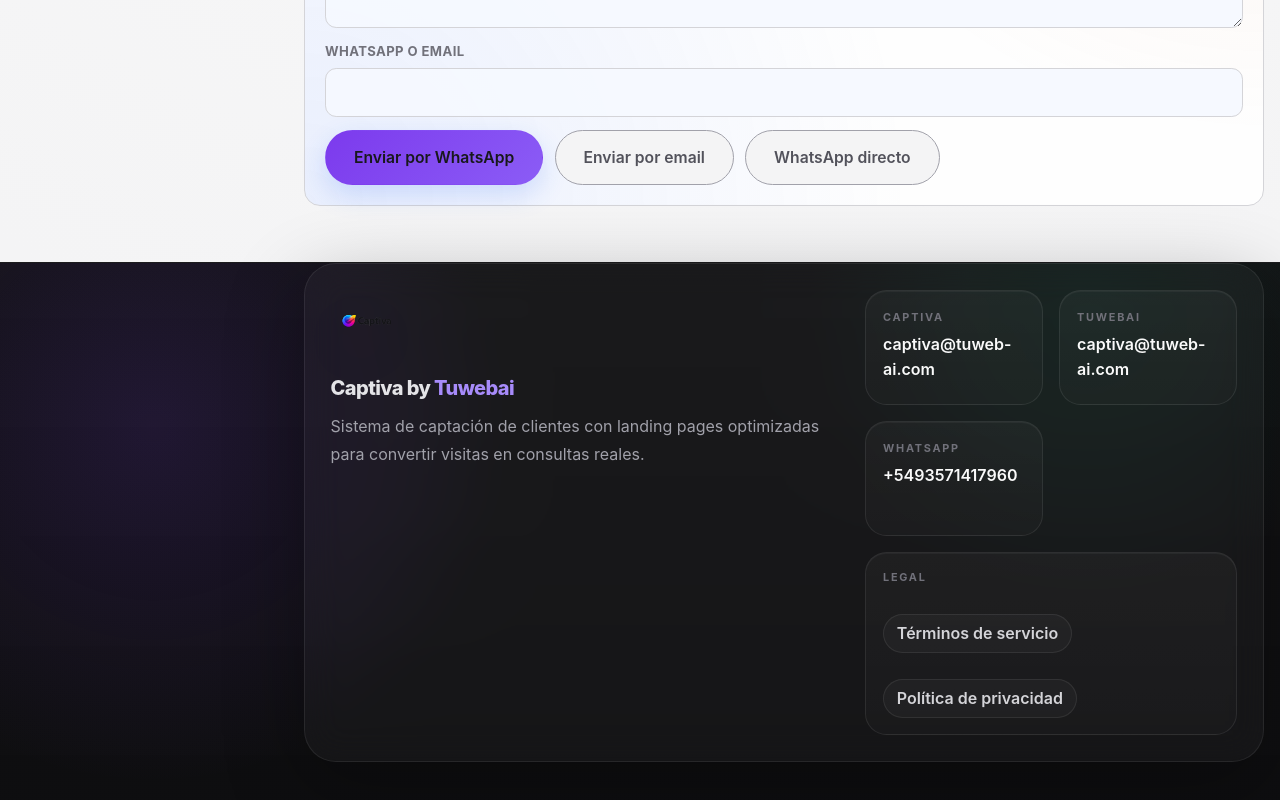
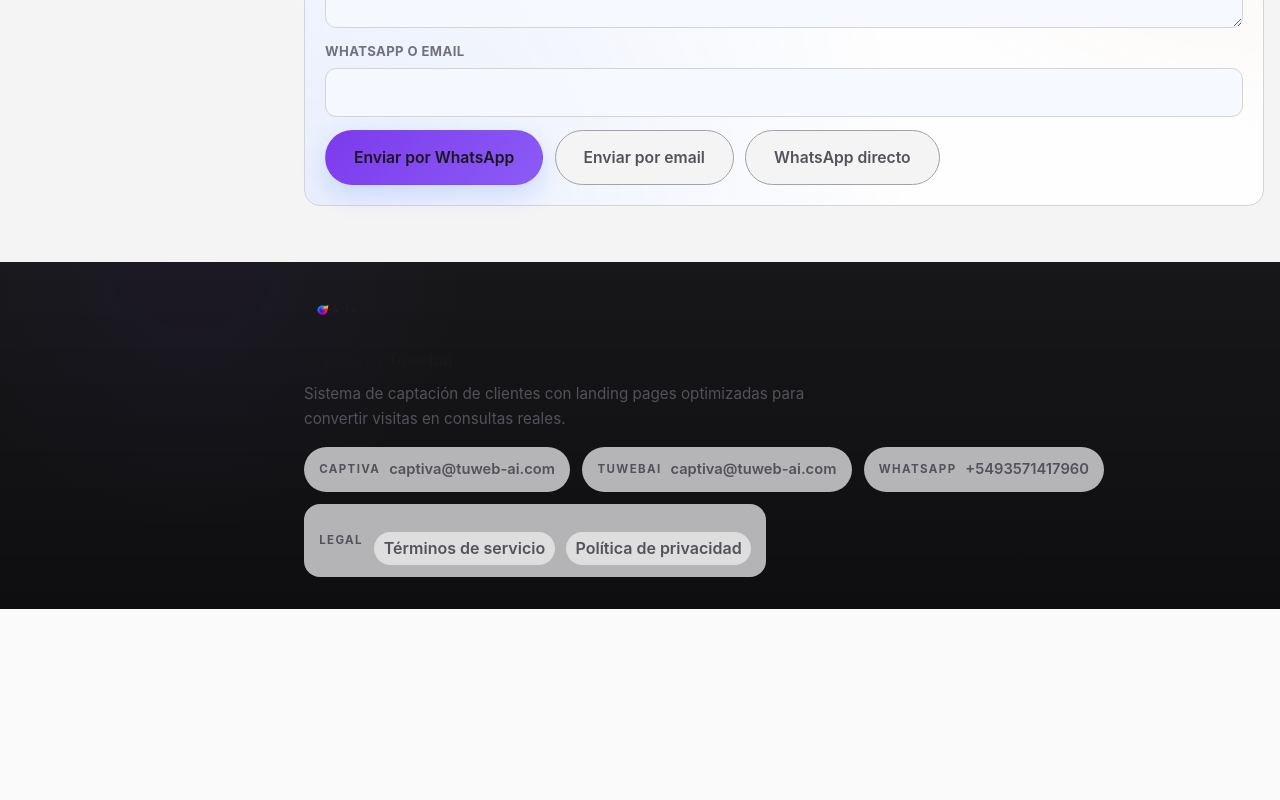
Before and after one commit to Tuwebai/Captiva, a React (Vite) app: page /blog in a window 1280 px wide. Shown: the part 2685-3485 px from the top of the page. After the commit the page ends 3294 px from the top, so only its background shows below. Built offline with nearby package versions, Linux system fonts and the light colour scheme; no server answers.

Commit message:
refactor: simplificar footer al lenguaje visual moderno

```diff
--- a/src/styles/components/footer.css
+++ b/src/styles/components/footer.css
@@ -1,11 +1,10 @@
 .site-footer {
   position: relative;
-  padding: 0 0 3rem;
-  border-top: 1px solid rgba(255, 255, 255, 0.06);
+  padding: 0 0 2rem;
+  border-top: 1px solid color-mix(in srgb, var(--ui-border-primary) 78%, transparent);
   background:
-    radial-gradient(circle at 12% 30%, rgba(124, 58, 237, 0.14), transparent 30%),
-    radial-gradient(circle at 85% 10%, rgba(16, 185, 129, 0.08), transparent 24%),
-    linear-gradient(180deg, rgba(9, 9, 11, 0.96), rgba(9, 9, 11, 0.98));
+    radial-gradient(circle at 15% 0%, rgba(124, 58, 237, 0.05), transparent 24%),
+    linear-gradient(180deg, rgba(9, 9, 11, 0.94), rgba(9, 9, 11, 0.98));
 }
 
 .site-footer--with-rail {
@@ -19,136 +18,131 @@
 
 .site-footer__inner {
   display: grid;
-  grid-template-columns: minmax(0, 1.2fr) minmax(360px, 0.9fr);
+  grid-template-columns: minmax(0, 1fr);
   align-items: start;
-  gap: clamp(1.5rem, 3vw, 3rem);
-  padding: clamp(1.4rem, 2vw, 2rem);
-  border: 1px solid rgba(255, 255, 255, 0.08);
-  border-radius: 2rem;
-  background: rgba(255, 255, 255, 0.03);
-  box-shadow: 0 24px 80px rgba(0, 0, 0, 0.3);
-  backdrop-filter: blur(18px);
+  gap: 1rem;
+  padding: 1.5rem 0 0;
 }
 
 .footer-title {
   max-width: 58ch;
-  margin: 1rem 0 0.55rem;
-  color: #e4e4e7;
-  font-size: 1.25rem;
-  font-weight: 800;
-  letter-spacing: -0.03em;
+  margin: 0.4rem 0 0.25rem;
+  color: var(--ui-text-primary);
+  font-size: 1rem;
+  font-weight: 700;
+  letter-spacing: -0.02em;
 }
 
 .footer-title a {
-  color: #a78bfa;
+  color: var(--ui-brand-text);
   text-decoration: none;
 }
 
 .footer-title a:hover,
 .footer-title a:focus-visible {
-  color: #c4b5fd;
+  color: var(--ui-text-primary);
 }
 
 .footer-brand {
   display: grid;
   align-content: start;
+  gap: 0.2rem;
 }
 
 .footer-brand__logo {
-  height: 4.1rem;
+  height: 3.25rem;
   width: auto;
   object-fit: contain;
   justify-self: start;
-  margin-left: -0.8rem;
-  filter: drop-shadow(0 18px 35px rgba(124, 58, 237, 0.16));
+  margin-left: -0.35rem;
 }
 
 .footer-copy {
   max-width: 58ch;
-  color: #a1a1aa;
-  line-height: 1.75;
+  margin: 0;
+  color: var(--ui-text-muted);
+  font-size: 0.95rem;
+  line-height: 1.65;
 }
 
 .footer-contact {
-  display: grid;
-  grid-template-columns: repeat(2, minmax(0, 1fr));
-  gap: 1rem;
+  display: flex;
+  flex-wrap: wrap;
+  gap: 0.75rem;
   width: 100%;
-  color: #a1a1aa;
+  color: var(--ui-text-muted);
   align-self: start;
 }
 
 .footer-contact__card {
-  display: grid;
-  align-content: start;
-  gap: 0.38rem;
-  min-height: 7.2rem;
-  padding: 1.1rem 1.05rem 1.15rem;
-  border: 1px solid rgba(255, 255, 255, 0.08);
-  border-radius: 1.35rem;
-  background: linear-gradient(180deg, rgba(255, 255, 255, 0.035), rgba(255, 255, 255, 0.02));
-  box-shadow: inset 0 1px 0 rgba(255, 255, 255, 0.04);
+  display: inline-flex;
+  align-items: center;
+  gap: 0.55rem;
+  min-height: 0;
+  padding: 0.75rem 0.95rem;
+  border-radius: 999px;
+  border: 1px solid color-mix(in srgb, var(--ui-border-primary) 82%, transparent);
+  background: color-mix(in srgb, var(--ui-surface-2) 72%, transparent);
   text-decoration: none;
+  color: inherit;
   transition:
+    transform 200ms ease,
     border-color 200ms ease,
-    transform 200ms ease,
     background-color 200ms ease,
     box-shadow 200ms ease;
 }
 
 .footer-contact__card:hover,
 .footer-contact__card:focus-visible {
-  transform: translateY(-2px);
-  border-color: rgba(124, 58, 237, 0.34);
-  background: linear-gradient(180deg, rgba(124, 58, 237, 0.1), rgba(255, 255, 255, 0.03));
-  box-shadow: 0 18px 40px rgba(0, 0, 0, 0.24);
+  transform: translateY(-1px);
+  border-color: color-mix(in srgb, var(--ui-border-brand) 72%, transparent);
+  background: color-mix(in srgb, var(--ui-brand) 10%, var(--ui-surface-2));
+  box-shadow: 0 10px 24px rgba(0, 0, 0, 0.18);
 }
 
 .footer-contact__label {
-  font-size: 0.68rem;
-  letter-spacing: 0.16em;
+  font-size: 0.72rem;
+  letter-spacing: 0.12em;
   text-transform: uppercase;
-  color: #71717a;
+  color: var(--ui-text-dim);
   font-weight: 700;
 }
 
 .footer-contact__value {
-  font-size: 1rem;
-  color: #fafafa;
+  font-size: 0.92rem;
+  color: var(--ui-text-primary);
   font-weight: 600;
-  line-height: 1.55;
+  line-height: 1.4;
 }
 
 .footer-contact__card--legal {
-  grid-column: 1 / -1;
   gap: 0.7rem;
-  min-height: auto;
-  padding-block: 1rem;
+  border-radius: 1rem;
 }
 
 .footer-legal-links {
-  display: flex;
+  display: inline-flex;
   flex-wrap: wrap;
-  gap: 0.65rem 0.8rem;
+  gap: 0.45rem 0.7rem;
 }
 
 .footer-legal-links .text-link {
   display: inline-flex;
   align-items: center;
-  min-height: 2rem;
-  padding: 0.35rem 0.8rem;
-  border: 1px solid rgba(255, 255, 255, 0.08);
+  min-height: 1.8rem;
+  padding: 0.25rem 0.6rem;
   border-radius: 999px;
-  background: rgba(255, 255, 255, 0.03);
-  color: #d4d4d8;
+  border: 1px solid color-mix(in srgb, var(--ui-border-primary) 80%, transparent);
+  background: color-mix(in srgb, var(--ui-surface-2) 66%, transparent);
+  color: var(--ui-text-secondary);
   text-decoration: none;
 }
 
 .footer-legal-links .text-link:hover,
 .footer-legal-links .text-link:focus-visible {
-  color: #fafafa;
-  border-color: rgba(124, 58, 237, 0.34);
-  background: rgba(124, 58, 237, 0.12);
+  color: var(--ui-text-primary);
+  border-color: color-mix(in srgb, var(--ui-border-brand) 72%, transparent);
+  background: color-mix(in srgb, var(--ui-brand) 10%, var(--ui-surface-2));
 }
 
 @media (max-width: 1080px) {
@@ -164,6 +158,12 @@
 
 @media (max-width: 720px) {
   .footer-contact {
+    display: grid;
     grid-template-columns: 1fr;
   }
+
+  .footer-contact__card {
+    justify-content: space-between;
+    border-radius: 1rem;
+  }
 }
```
